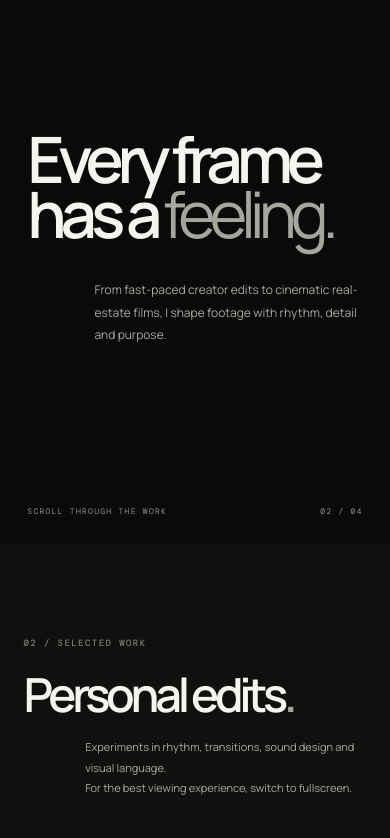
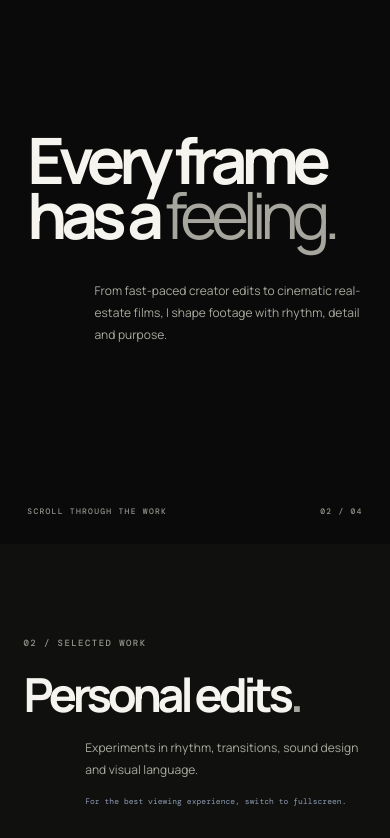
Before and after one commit to valandswayam5-ai/swayam-editor-portfolio, a Next.js app: page / in a window 390 px wide. Shown: the part 900-1738 px from the top of the page. Built offline with nearby package versions, Linux system fonts and the light colour scheme.

Commit message:
Polish portfolio typography without changing theme

```diff
--- a/app/globals.css
+++ b/app/globals.css
@@ -201,3 +201,25 @@ button,video{font:inherit}
 .about-profile-section .footer .brand{color:#f7f8ff}
 @media(max-width:760px){.about-profile-section{padding:30px 6% 22px}.about-title-wrap{padding:68px 0 48px}.about-profile-grid{grid-template-columns:1fr;gap:32px;margin-bottom:54px}.about-portrait-placeholder{width:min(100%,430px);min-height:0;aspect-ratio:4/4.5;margin:0 auto}.about-profile-copy{max-width:100%}.about-info-grid{gap:0 18px}.about-panel-heading{display:block}.about-panel-heading p{margin-top:10px}.about-info-card h3{font-size:18px}.about-info-panel{border-radius:22px}.about-bottom-line{font-size:7px}}
 @media(max-width:480px){.about-profile-section:before{right:-480px}.about-title-wrap h2{font-size:clamp(62px,16vw,82px)}.about-info-grid{grid-template-columns:1fr}.about-tools-card{grid-column:span 1}.about-info-card{padding:22px 0}.about-info-card h3{margin:11px 0 13px}.about-tags{gap:7px}.about-tags i{font-size:8px;padding:8px 10px}.about-contact-row{align-items:flex-start;flex-direction:column;gap:12px}.about-bottom-line{flex-direction:column;gap:9px}.about-panel-heading p{font-size:9px}}
+
+
+/* Typography refinement — preserve the existing visual identity */
+:root{--type-soft:#b8c0d0;--type-bright:#f5f7ff}
+body{font-family:Manrope,Arial,sans-serif;-webkit-font-smoothing:antialiased;text-rendering:optimizeLegibility}
+.nav-links,.hero-kicker,.hero-cta,.section-number,.project-type,.card-index,.hero-bottom,.hero-count,.intro-top,.intro-bottom,.footer{font-weight:500}
+.hero-copy>p,.intro-copy p,.section-heading>p,.showreel-heading>p{font-size:clamp(12px,.95vw,14px);line-height:1.95;letter-spacing:.005em}
+.section-heading h2,.intro-copy h2,.showreel-heading h2,.about-title-wrap h2{font-weight:650}
+.project-meta h3{font-size:clamp(14px,1.15vw,17px);font-weight:600;line-height:1.35;letter-spacing:-.035em}
+.video-viewing-hint{margin-top:13px!important;color:#8e9bb4!important;font:9px/1.7 'DM Mono',monospace!important;letter-spacing:.025em}
+.about-profile-copy h3{line-height:1.06;letter-spacing:-.065em}
+.about-profile-copy>p{font-size:13px;line-height:1.95;letter-spacing:.002em}
+.about-info-card h3{font-weight:650;letter-spacing:-.035em}
+.about-info-card>p{font-size:12px;line-height:1.9}
+.about-tags i{font-size:9px;font-weight:500;letter-spacing:.005em}
+.about-contact-row a{font-weight:500}
+@media(max-width:600px){
+  .hero-copy>p,.intro-copy p,.section-heading>p,.showreel-heading>p{font-size:12px;line-height:1.85}
+  .project-meta h3{font-size:13px;line-height:1.35}
+  .about-profile-copy>p{font-size:12px;line-height:1.9}
+  .video-viewing-hint{font-size:8px!important}
+}
```
